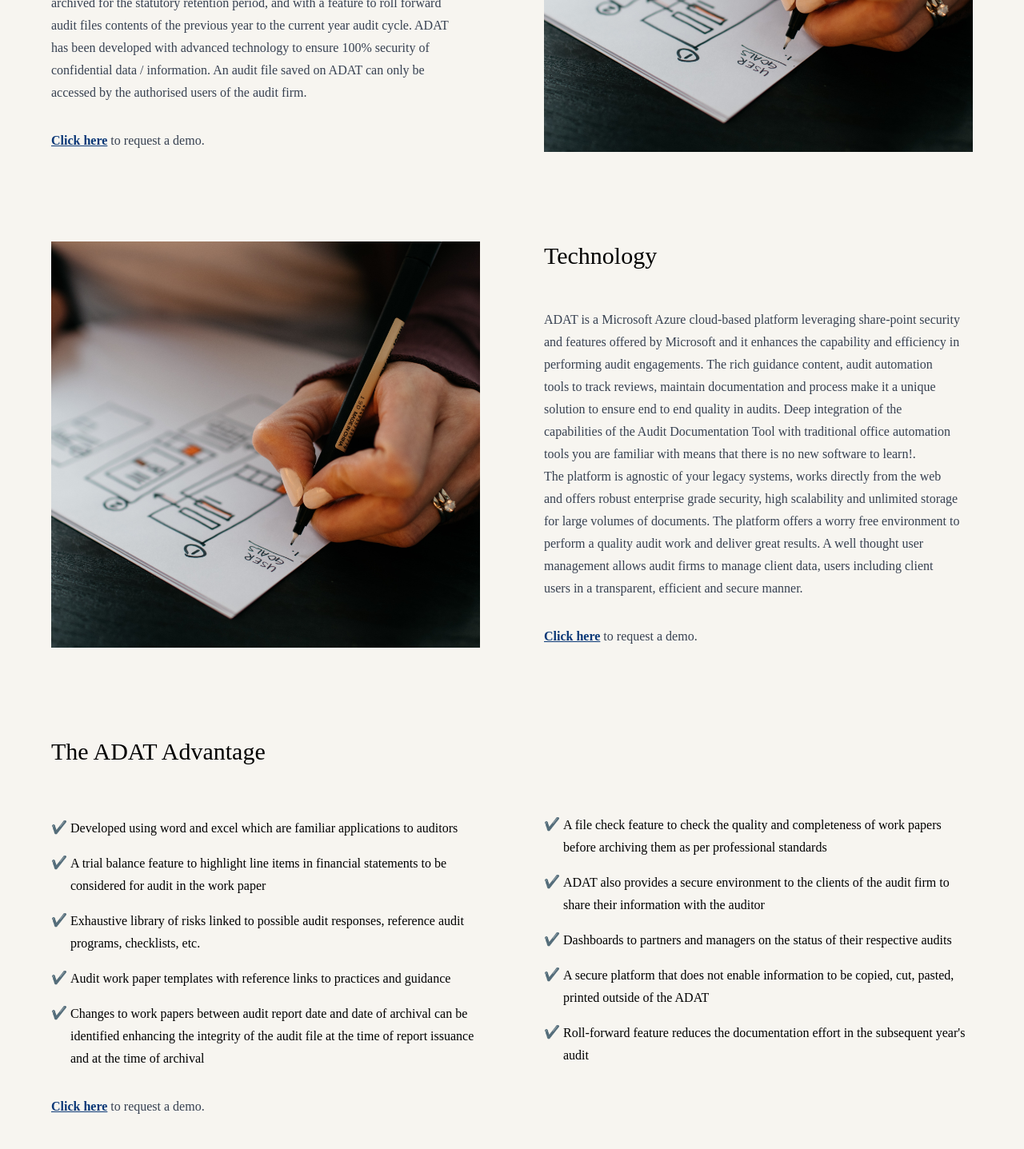
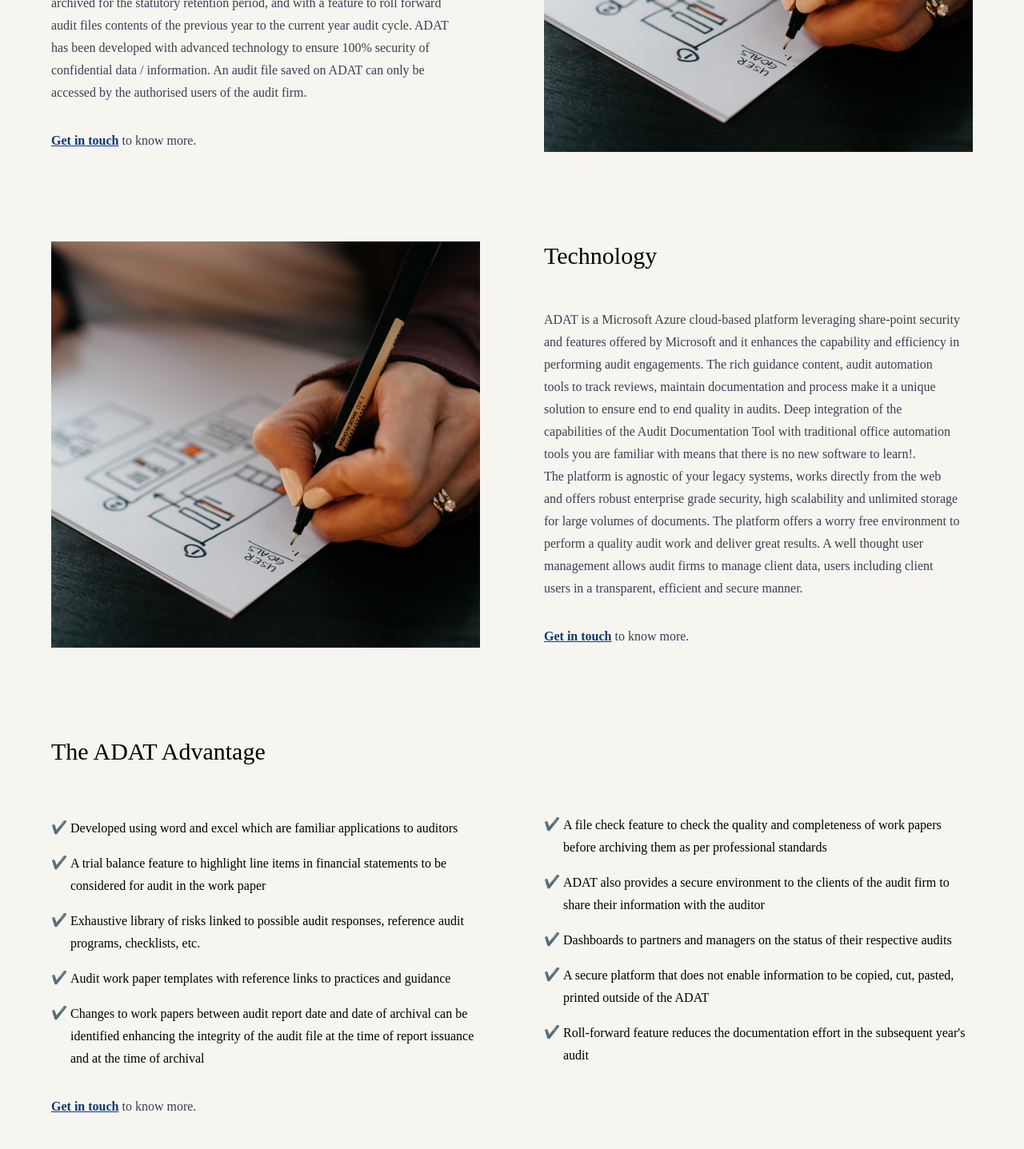
Before and after one commit to TRUENFAIR/trueandfair, a Next.js app: page /adat in a window 1280 px wide. Shown: the part 800-2237 px from the top of the page at 80% size. Built offline with nearby package versions, Linux system fonts and the light colour scheme.

Commit message:
new changes

```diff
--- a/components/fixediv.js
+++ b/components/fixediv.js
@@ -35,12 +35,14 @@ export default function Fixediv({ clicked, contact }) {
           </div>
           <div className="bg-white">
             <div className="flex justify-center">
+              <Link href={"/contact"}>
               <button
-                onClick={gotoContact}
+
                 className=" my-5 font-bah   border-2 border-blue text-black font-bold text-xs hover:text-white hover:bg-blue p-3 rounded-lg transition-all"
               >
                 REQUEST DEMO
               </button>
+              </Link>
             </div>
           </div>
         </div>
--- a/pages/_app.js
+++ b/pages/_app.js
@@ -48,7 +48,7 @@ function MyApp({ Component, pageProps }) {
         <link rel="icon" href="/homeicon/tnf.png" />
       </Head>
       <Component {...pageProps} />
-      {soicalmedia && <Fixediv contact={conpath} clicked={clicked} />}
+      {/* {soicalmedia && <Fixediv contact={conpath} clicked={clicked} />} */}
     </Layout>
   );
 }
--- a/pages/adat.js
+++ b/pages/adat.js
@@ -118,11 +118,11 @@ function Adat() {
 
               <p className="prose  font-bah lg:mb-0 mb-5 pt-8">
                 <Link href="/contact">
-                  <a className="active:text-red  font-bah font-bold underline hover:text-orange decoration-blue text-blue">
-                    Click here
+                  <a className="active:text-red underline   font-bah font-bold hover:text-orange decoration-blue text-blue">
+                    Get in touch
                   </a>
                 </Link>{" "}
-                to request a demo.
+                to know more.
               </p>
             </div>
 
@@ -185,11 +185,11 @@ function Adat() {
 
               <p className="prose  font-bah lg:mb-0 mb-5 pt-8">
                 <Link href="/contact">
-                  <a className="active:text-red  font-bah font-bold underline hover:text-orange decoration-blue text-blue">
-                    Click here
+                  <a className="active:text-red underline   font-bah font-bold hover:text-orange decoration-blue text-blue">
+                    Get in touch
                   </a>
                 </Link>{" "}
-                to request a demo.
+                to know more.
               </p>
             </div>
             <div
@@ -245,11 +245,11 @@ and at the time of archival
 
               <p className="prose  font-bah lg:mb-0 mb-5 pt-8">
                 <Link href="/contact">
-                  <a className="active:text-red  font-bah font-bold underline hover:text-orange decoration-blue text-blue">
-                    Click here
+                  <a className="active:text-red underline   font-bah font-bold hover:text-orange decoration-blue text-blue">
+                    Get in touch
                   </a>
                 </Link>{" "}
-                to request a demo.
+                to know more.
               </p>
             </div>
             <div
```
